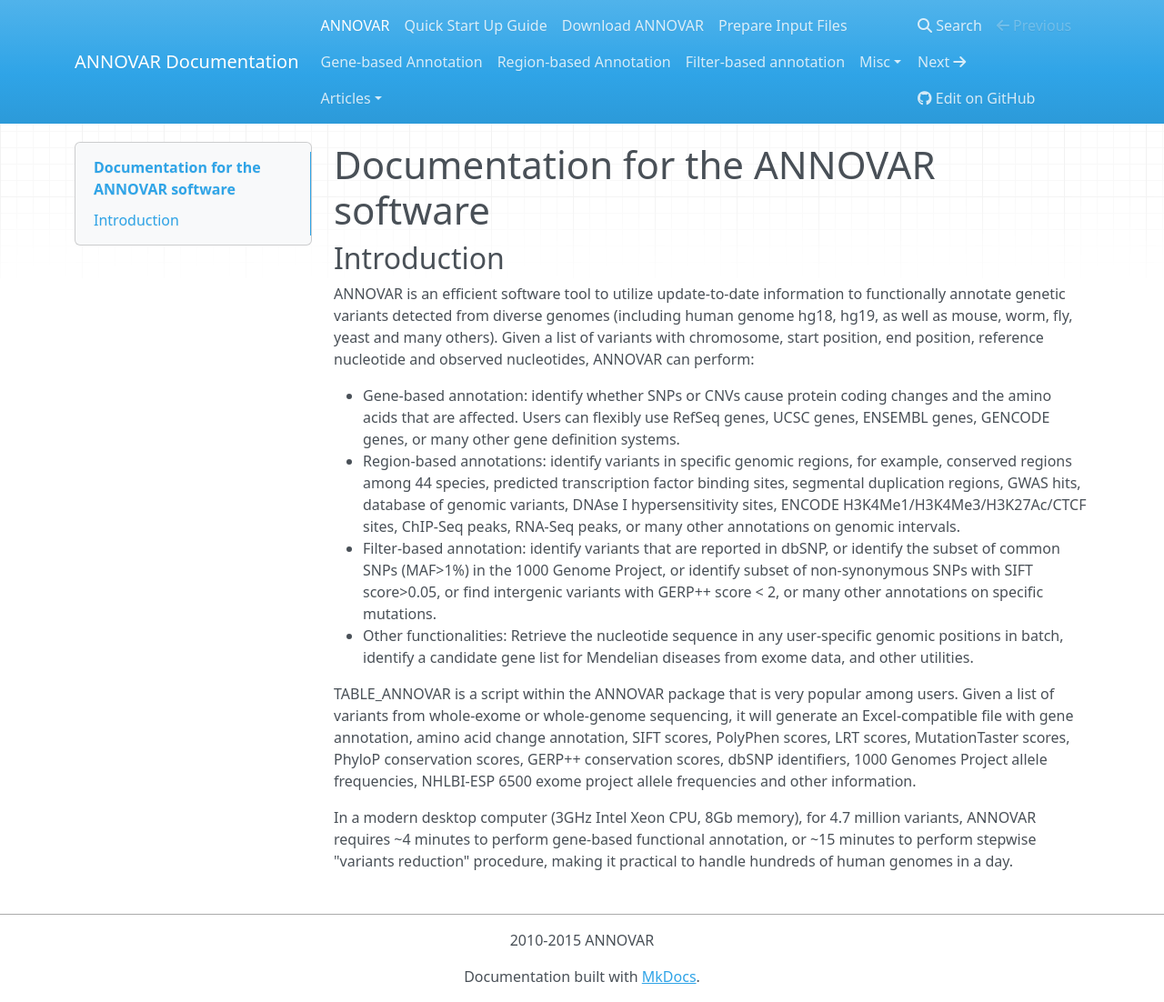
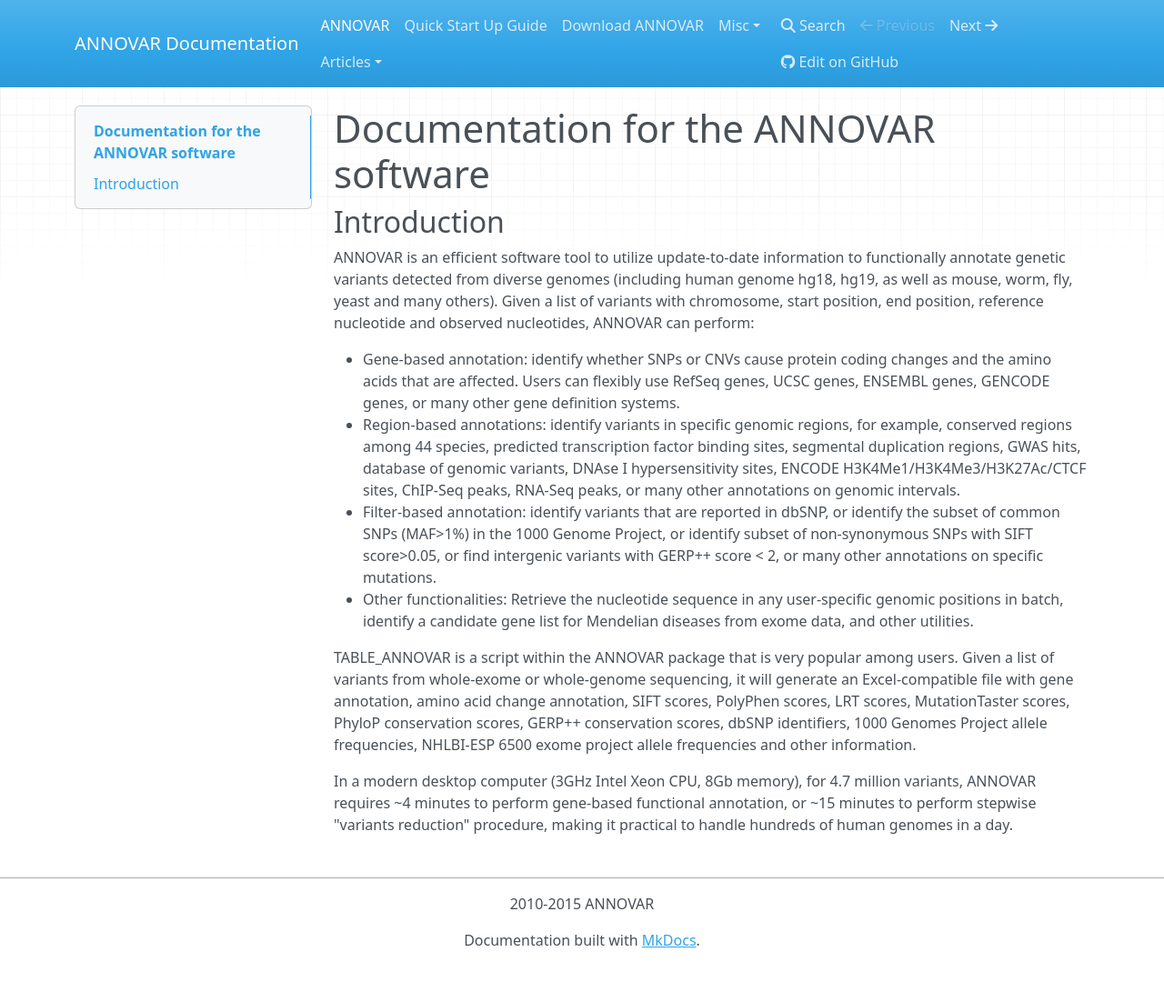
Before and after one commit to WGLab/doc-ANNOVAR, an MkDocs documentation site: the page built from docs/index.md, in a window 1280 px wide and 1102 px high. Shown: the whole window at 91% size. Built offline with MkDocs 1.6.1, drawn with Linux system fonts in a browser that asks for light colours; nearby versions of some CDN libraries; old or Windows-style settings are respelled for this version of MkDocs.

Commit message:
Updated mkdocs.yml

```diff
--- a/mkdocs.yml
+++ b/mkdocs.yml
@@ -19,10 +19,10 @@ pages:
 - ['index.md', 'ANNOVAR']
 - ['user-guide/startup.md', 'Quick Start Up Guide']
 - ['user-guide/download.md', 'Download ANNOVAR']
-- ['input.md', 'Prepare Input Files']
-- ['gene.md', 'Gene-based Annotation']
-- ['region.md', 'Region-based Annotation']
-- ['filter.md', 'Filter-based annotation']
+#- ['input.md', 'Prepare Input Files']
+#- ['gene.md', 'Gene-based Annotation']
+#- ['region.md', 'Region-based Annotation']
+#- ['filter.md', 'Filter-based annotation']
 
 # Misc
 - ['misc/whatsnew.md', 'Misc', 'What is New']
```
